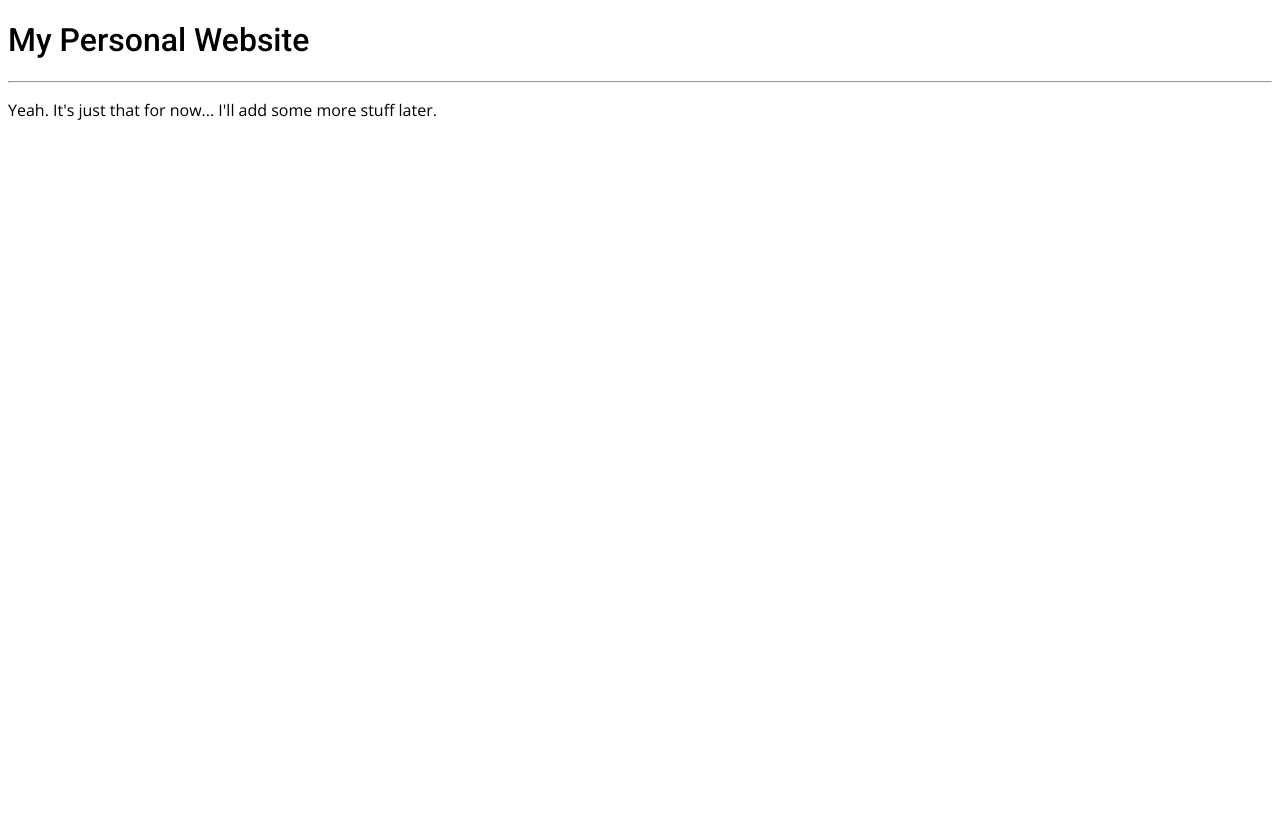
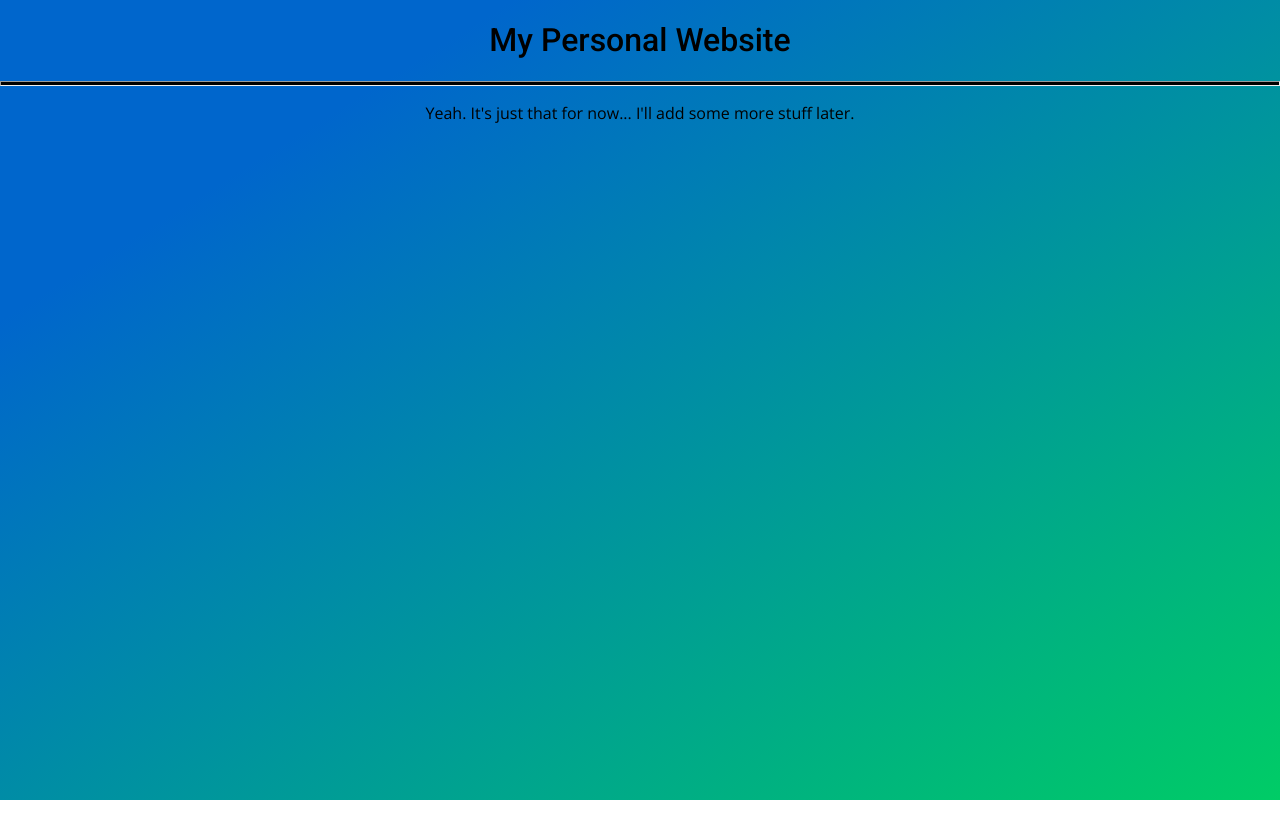
Before and after one commit to advixity/advixity.github.io, a plain HTML site: page index.html in a window 1280 px wide. Before the commit the page ends 800 px from the top, so only its background shows below. Drawn offline with nearby package versions, Linux system fonts and the light colour scheme.

Commit message:
added background

```diff
--- a/index.css
+++ b/index.css
@@ -1,3 +1,11 @@
+html, body {
+  height: 100%;
+  margin: 0;
+  padding: 0;
+}
+body {
+  background: linear-gradient(to bottom right, #0066cc 20%, #00cc66 100%);background-repeat: no-repeat; background-size: cover;
+}
 .roboto-thin {
     font-family: "Roboto", sans-serif;
     font-weight: 100;
--- a/index.html
+++ b/index.html
@@ -10,7 +10,7 @@
     <title>My Personal Website</title>
 </head>
 <body>
-    <h1 class="roboto-medium">My Personal Website</h1><hr>
-    <p class="open-sans-regular">Yeah. It's just that for now... I'll add some more stuff later.</p>
+    <h1 style="text-align: center" class="roboto-medium">My Personal Website</h1><hr style="height:3px;color:black;background-color:black">
+    <p style="text-align: center" class="open-sans-regular">Yeah. It's just that for now... I'll add some more stuff later.</p>
 </body>
 </html>
```
